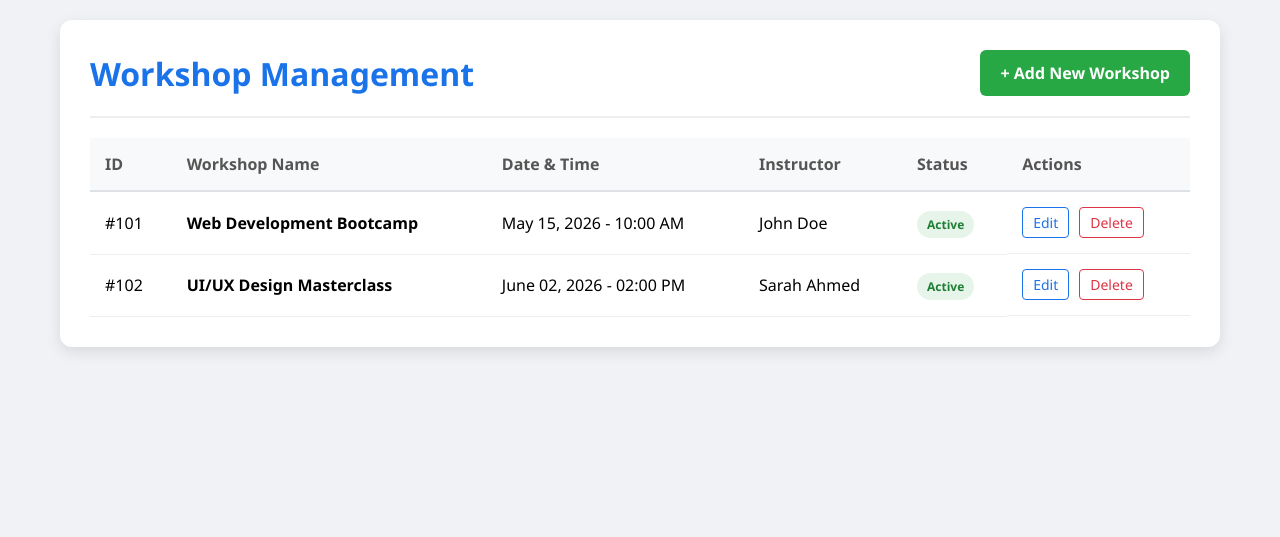
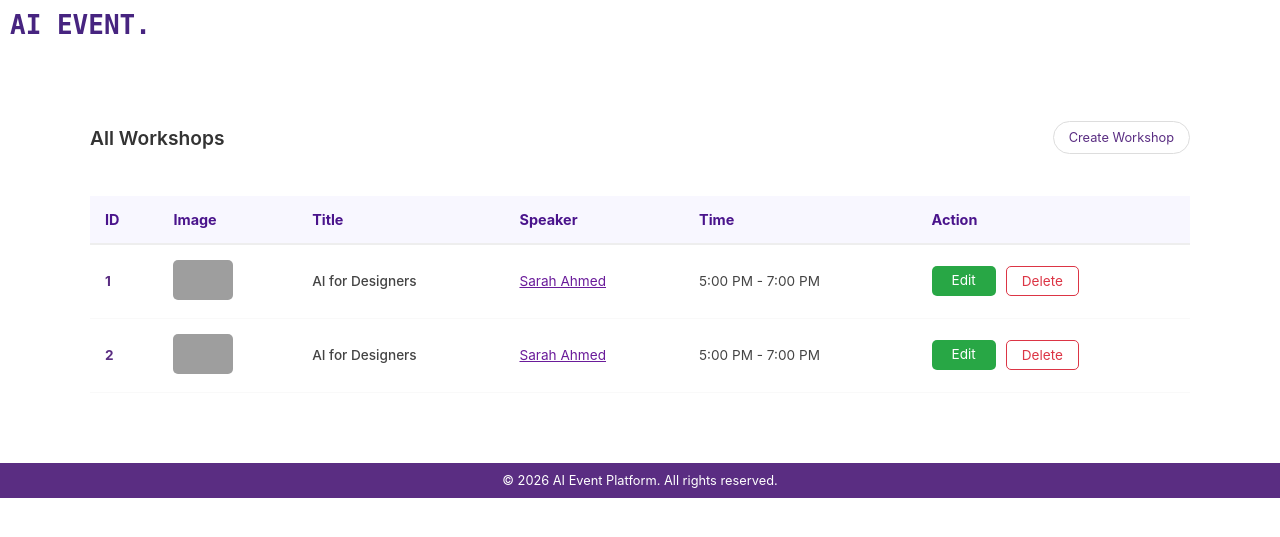
Before and after one commit to NouranAbdelgwad/Event-Management-System, a PHP site: page /views/pages/admin_workshops.php in a window 1280 px wide. Shown: the top 537 px of the page. Run offline with PHP 8.4, Linux system fonts and the light colour scheme; grey boxes are pictures that could not be loaded.

Commit message:
Refactor admin_workshops.php for improved layout

```diff
--- a/views/pages/admin_workshops.php
+++ b/views/pages/admin_workshops.php
@@ -3,71 +3,89 @@
 <head>
     <meta charset="UTF-8">
     <meta name="viewport" content="width=device-width, initial-scale=1.0">
-    <title>Admin - Manage Workshops</title>
+    <title>Admin - All Workshops</title>
+    <link rel="stylesheet" href="../../assets/css/style.css">
     <style>
-        body { font-family: 'Segoe UI', Tahoma, Geneva, Verdana, sans-serif; background-color: #f0f2f5; margin: 0; padding: 20px; }
-        .container { max-width: 1100px; margin: auto; background: white; padding: 30px; border-radius: 12px; box-shadow: 0 5px 15px rgba(0,0,0,0.1); }
-        .header { display: flex; justify-content: space-between; align-items: center; border-bottom: 2px solid #eee; padding-bottom: 20px; margin-bottom: 20px; }
-        h1 { color: #1a73e8; margin: 0; }
-        .btn-add { background-color: #28a745; color: white; padding: 12px 20px; text-decoration: none; border-radius: 6px; font-weight: bold; transition: 0.3s; }
-        .btn-add:hover { background-color: #218838; }
+        :root { --main-purple: #5a2d82; --text-purple: #4a148c; }
+        body { font-family: 'Inter', sans-serif; background-color: #fff; margin: 0; }
+        .admin-wrapper { max-width: 1100px; margin: 40px auto; padding: 20px; }
+        .header-flex { display: flex; justify-content: space-between; align-items: center; margin-bottom: 30px; }
+        .header-flex h2 { font-size: 1.2rem; color: #333; font-weight: 600; }
+        .btn-create { border: 1px solid #ddd; padding: 8px 15px; border-radius: 20px; text-decoration: none; color: var(--main-purple); font-size: 0.8rem; }
+
         table { width: 100%; border-collapse: collapse; margin-top: 10px; }
-        th { background-color: #f8f9fa; color: #555; text-align: left; padding: 15px; border-bottom: 2px solid #dee2e6; }
-        td { padding: 15px; border-bottom: 1px solid #eee; vertical-align: middle; }
-        .status { padding: 5px 10px; border-radius: 20px; font-size: 12px; font-weight: bold; }
-        .status-active { background: #e6f4ea; color: #1e7e34; }
-        .actions { display: flex; gap: 10px; }
-        .btn-edit { color: #1a73e8; text-decoration: none; border: 1px solid #1a73e8; padding: 5px 10px; border-radius: 4px; font-size: 14px; }
-        .btn-delete { color: #dc3545; text-decoration: none; border: 1px solid #dc3545; padding: 5px 10px; border-radius: 4px; font-size: 14px; }
-        .btn-edit:hover { background: #1a73e8; color: white; }
-        .btn-delete:hover { background: #dc3545; color: white; }
+        th { background-color: #f8f7ff; color: var(--text-purple); text-align: left; padding: 15px; font-size: 0.9rem; border-bottom: 2px solid #eee; }
+        td { padding: 15px; border-bottom: 1px solid #f9f9f9; vertical-align: middle; font-size: 0.85rem; color: #444; }
+
+        .workshop-img-small { width: 60px; height: 40px; border-radius: 5px; object-fit: cover; }
+        .id-cell { color: var(--main-purple); font-weight: bold; }
+        .title-cell { font-weight: 500; }
+        .speaker-cell { color: #6a1b9a; text-decoration: underline; }
+
+        .action-btns { display: flex; gap: 10px; }
+        .btn-edit { background-color: #28a745; color: white; padding: 6px 20px; border-radius: 5px; text-decoration: none; }
+        .btn-delete { background-color: white; color: #dc3545; border: 1px solid #dc3545; padding: 6px 15px; border-radius: 5px; text-decoration: none; }
+
+        .footer-line { background-color: var(--main-purple); color: white; text-align: center; padding: 10px; margin-top: 50px; font-size: 0.8rem; }
     </style>
 </head>
 <body>
+    <?php
+    $navType = "admin";
+    include("../components/navbar.php");
+    ?>
 
-<div class="container">
-    <div class="header">
-        <h1>Workshop Management</h1>
-        <a href="create_workshop.php" class="btn-add">+ Add New Workshop</a>
+    <div class="admin-wrapper">
+        <div class="header-flex">
+            <h2>All Workshops</h2>
+            <a href="create_workshop.php" class="btn-create">Create Workshop</a>
         </div>
 
         <table>
             <thead>
                 <tr>
                     <th>ID</th>
-                <th>Workshop Name</th>
-                <th>Date & Time</th>
-                <th>Instructor</th>
-                <th>Status</th>
-                <th>Actions</th>
+                    <th>Image</th>
+                    <th>Title</th>
+                    <th>Speaker</th>
+                    <th>Time</th>
+                    <th>Action</th>
                 </tr>
             </thead>
             <tbody>
                 <tr>
-                <td>#101</td>
-                <td><strong>Web Development Bootcamp</strong></td>
-                <td>May 15, 2026 - 10:00 AM</td>
-                <td>John Doe</td>
-                <td><span class="status status-active">Active</span></td>
-                <td class="actions">
-                    <a href="edit_workshop.php?id=101" class="btn-edit">Edit</a>
+                    <td class="id-cell">1</td>
+                    <td><img src="../../assets/images/ai-design.jpg" class="workshop-img-small"></td>
+                    <td class="title-cell">AI for Designers</td>
+                    <td class="speaker-cell">Sarah Ahmed</td>
+                    <td>5:00 PM - 7:00 PM</td>
+                    <td>
+                        <div class="action-btns">
+                            <a href="edit_workshop.php" class="btn-edit">Edit</a>
                             <a href="#" class="btn-delete">Delete</a>
+                        </div>
                     </td>
                 </tr>
                 <tr>
-                <td>#102</td>
-                <td><strong>UI/UX Design Masterclass</strong></td>
-                <td>June 02, 2026 - 02:00 PM</td>
-                <td>Sarah Ahmed</td>
-                <td><span class="status status-active">Active</span></td>
-                <td class="actions">
-                    <a href="edit_workshop.php?id=102" class="btn-edit">Edit</a>
+                    <td class="id-cell">2</td>
+                    <td><img src="../../assets/images/ai-design.jpg" class="workshop-img-small"></td>
+                    <td class="title-cell">AI for Designers</td>
+                    <td class="speaker-cell">Sarah Ahmed</td>
+                    <td>5:00 PM - 7:00 PM</td>
+                    <td>
+                        <div class="action-btns">
+                            <a href="edit_workshop.php" class="btn-edit">Edit</a>
                             <a href="#" class="btn-delete">Delete</a>
+                        </div>
                     </td>
                 </tr>
             </tbody>
         </table>
     </div>
 
+    <div class="footer-line">
+        © 2026 AI Event Platform. All rights reserved.
+    </div>
+
 </body>
 </html>
```
Lines whose indentation alone changed are shown as unchanged.
